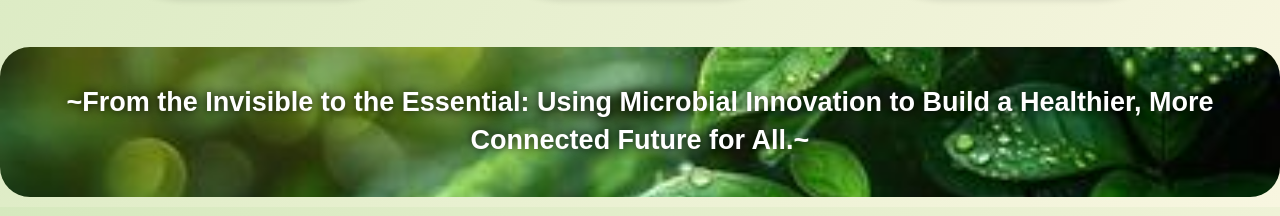
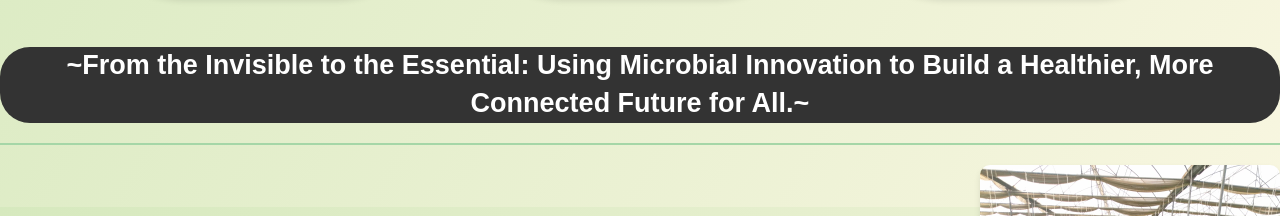
Before and after one commit to dakshSeh/ranch-microbials, a plain HTML site: page index.html in a window 1280 px wide. Shown: the part 1393-1609 px from the top of the page. Drawn offline with Linux system fonts and the light colour scheme.

Commit message:
Add files via upload

```diff
--- a/index.html
+++ b/index.html
@@ -101,21 +101,7 @@
       font-weight: bold;
       text-align: center;
     }
-    .parallax1 {
-      height: 150px;
-      background-attachment: fixed;
-      background-position: center;
-      background-repeat: no-repeat;
-      background-size: cover;
-      display: flex;
-      justify-content: center;
-      align-items: center;
-      color: white;
-      text-shadow: 0px 0px 10px #000;
-      font-size: 2rem;
-      font-weight: bold;
-      text-align: center;
-    }
+
 
     /* Cards Section */
     .cards-container {
@@ -427,7 +413,7 @@ a.button:active {
   </div>
 
   <!-- Quote Section -->
-<div class="parallax1" style="border-style:hidden;border-radius:30px;font-family:  'Segoe UI Semibold', sans-serif; font-size: 15px; font-weight: bold; text-align: center; color: #ffffff;background-image: url('vscode/ai-generated-background-banner-postcard-for-world-environment-day-photo.jpg');">
+<div  style="border-style:hidden;border-radius:30px;font-family:  'Segoe UI Semibold', sans-serif; font-size: 15px; font-weight: bold; text-align: center; color: #ffffff;background:#333;">
     <h1 style="font-size: 1.8em; line-height: 1.4; margin: 0;">~From the Invisible to the Essential: Using Microbial Innovation to Build a Healthier, More Connected Future for All.~</h1>
   </div>
   <hr style="border: 1px solid #A5D6A7; margin: 20px 0;">
```
